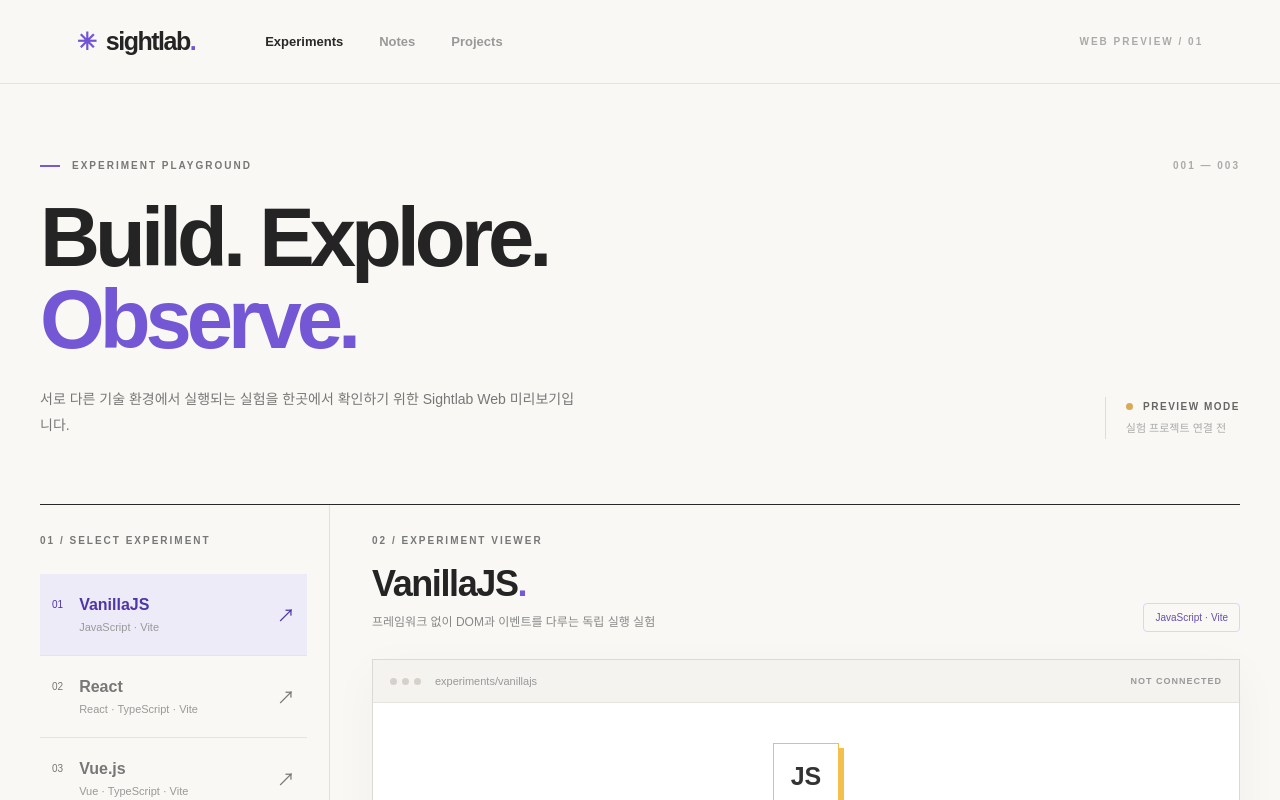
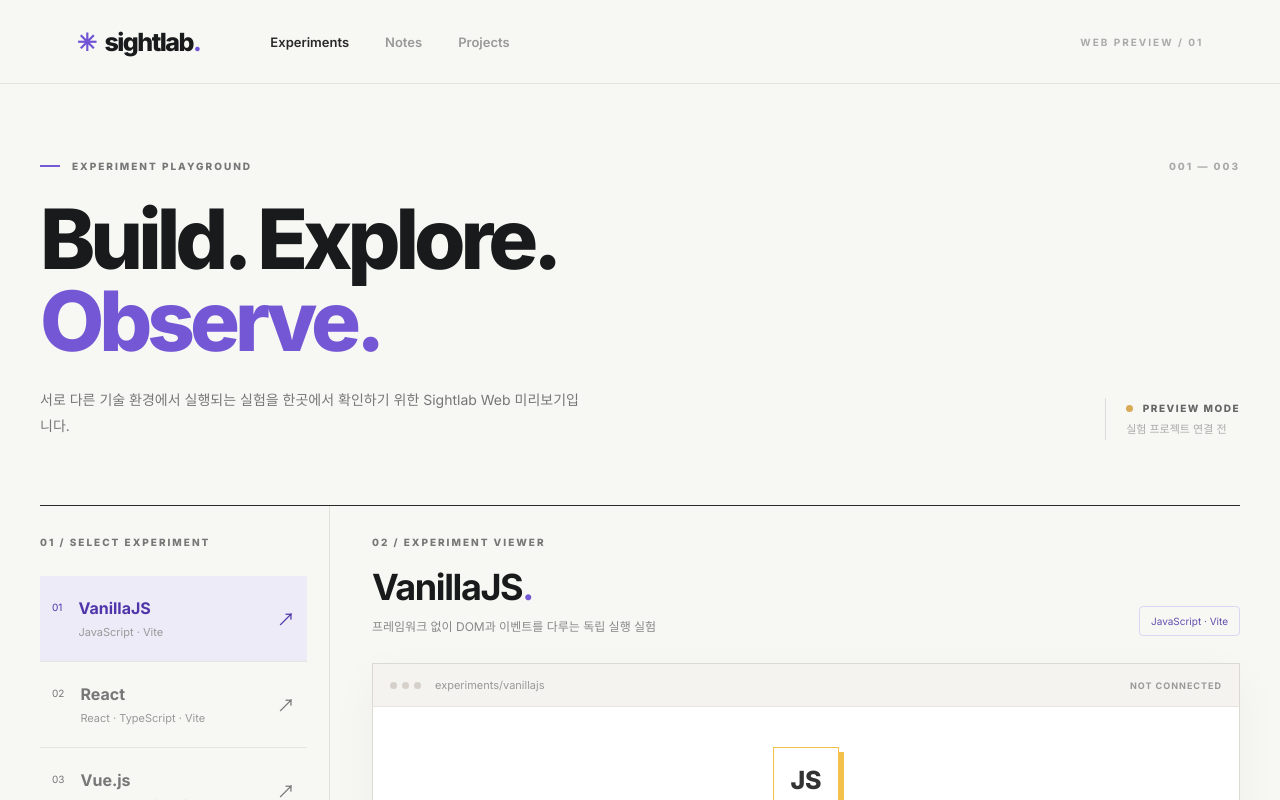
Before and after one commit to fstwon/sightlab, a Next.js app in the folder apps/web/: page / in a window 1280 px wide. Shown: the top 800 px of the page. Built offline with nearby package versions, Linux system fonts and the light colour scheme.

Commit message:
fix: Foundations 웹 폰트 로딩 및 전역 토큰 적용

```diff
--- a/apps/web/app/layout.tsx
+++ b/apps/web/app/layout.tsx
@@ -1,4 +1,8 @@
 import type { Metadata } from 'next';
+import { Inter, JetBrains_Mono } from 'next/font/google';
+
+const inter = Inter({ subsets: ['latin'], display: 'swap', variable: '--sl-loaded-font-sans' });
+const jetbrainsMono = JetBrains_Mono({ subsets: ['latin'], display: 'swap', variable: '--sl-loaded-font-mono' });
 import '@sightlab/design-tokens/tokens.css';
 import '@sightlab/design-tokens/reset.css';
 import '@sightlab/design-tokens/typography.css';
@@ -11,7 +15,7 @@ export const metadata: Metadata = {
 
 export default function RootLayout({ children }: Readonly<{ children: React.ReactNode }>) {
   return (
-    <html lang="ko">
+    <html lang="ko" className={`${inter.variable} ${jetbrainsMono.variable}`}>
       <body>{children}</body>
     </html>
   );
--- a/packages/design-tokens/styles/tokens.css
+++ b/packages/design-tokens/styles/tokens.css
@@ -30,8 +30,8 @@
   --sl-color-status-success: var(--sl-color-green-600);
   --sl-color-status-danger: var(--sl-color-red-600);
 
-  --sl-font-sans: Inter, 'Apple SD Gothic Neo', 'Malgun Gothic', sans-serif;
-  --sl-font-mono: 'JetBrains Mono', monospace;
+  --sl-font-sans: var(--sl-loaded-font-sans, 'Inter'), 'Apple SD Gothic Neo', 'Malgun Gothic', sans-serif;
+  --sl-font-mono: var(--sl-loaded-font-mono, 'JetBrains Mono'), monospace;
   --sl-font-display: 48px;
   --sl-font-h1: 38px;
   --sl-font-h2: 28px;
```
Also changed, not shown: apps/web/app/globals.css.
